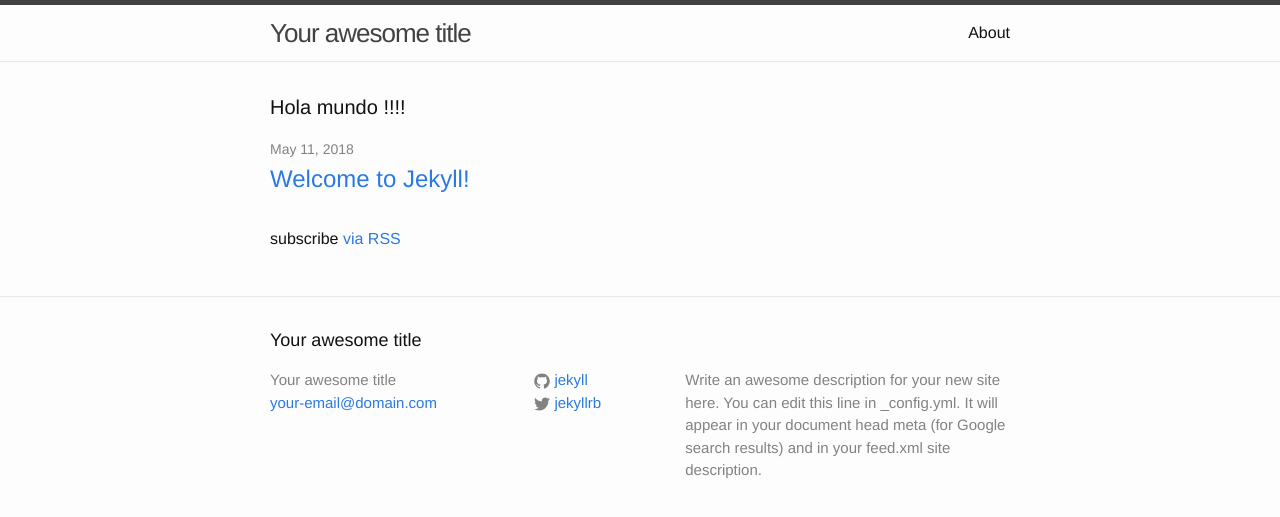
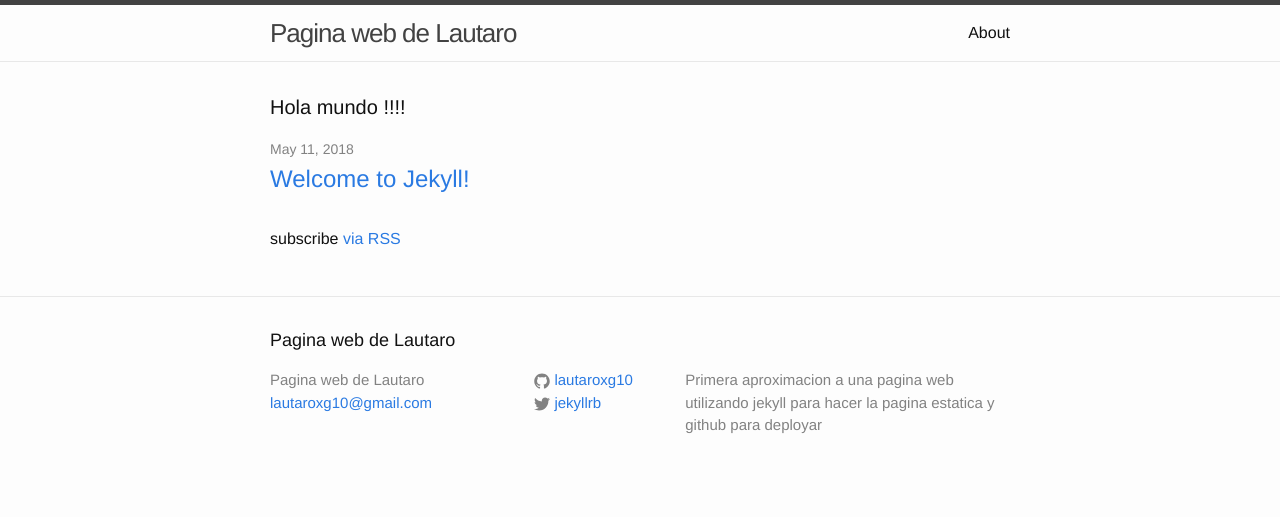
Before and after one commit to lautaroxg10/lautaroxg10.github.io, a Jekyll site: the page built from index.html, in a window 1280 px wide. Shown: the top 517 px of the page. Built offline with Jekyll 4.4.1, drawn with Linux system fonts in a browser that asks for light colours.

Commit message:
updated everything

```diff
--- a/_config.yml
+++ b/_config.yml
@@ -6,16 +6,14 @@
 # 'jekyll serve'. If you change this file, please restart the server process.
 
 # Site settings
-title: Your awesome title
-email: your-email@domain.com
+title: Pagina web de Lautaro
+email: lautaroxg10@gmail.com
 description: > # this means to ignore newlines until "baseurl:"
-  Write an awesome description for your new site here. You can edit this
-  line in _config.yml. It will appear in your document head meta (for
-  Google search results) and in your feed.xml site description.
+  Primera aproximacion a una pagina web utilizando jekyll para hacer la pagina estatica y github para deployar
 baseurl: "" # the subpath of your site, e.g. /blog
 url: "http://yourdomain.com" # the base hostname & protocol for your site
 twitter_username: jekyllrb
-github_username:  jekyll
+github_username:  lautaroxg10
 
 # Build settings
 markdown: kramdown
```
